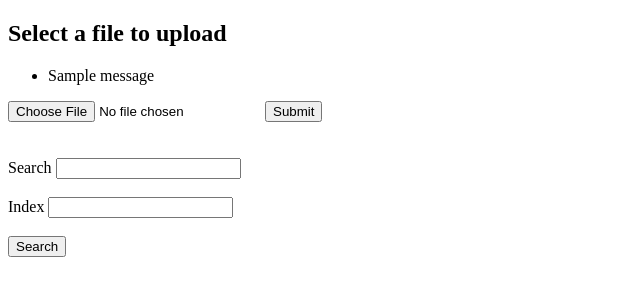
After one commit to kranthi0003/SIH, a Flask app: page /start in a window 1280 px wide. The commit adds this page. Shown: the top 300 px of the page, without its empty margins (0-640 px from the left). Run offline with Flask 2, Linux system fonts and the light colour scheme; one stand-in notice (Sample message) is shown; data that the repository does not hold is empty; some libraries are stand-ins or nearby versions.

Commit message:
ElasticSearch

```diff
--- /dev/null
+++ b/forms.py
@@ -0,0 +1,23 @@
+from flask_wtf import FlaskForm
+from wtforms import StringField, SubmitField
+from flask_wtf.file import FileField
+from wtforms.validators import InputRequired, Length
+
+class UploadForm(FlaskForm):
+    file = FileField()
+    submit = SubmitField('Submit')
+
+class QuesSearchForm(FlaskForm):
+	search = StringField('Search', validators = [InputRequired()])
+	index = StringField('Index', validators = [InputRequired()])
+	submit = SubmitField('Search')
+
+class EntryForm(FlaskForm):
+	#filename = StringField('File Path', validators = [InputRequired()])
+	index = StringField('Index', validators = [InputRequired()])
+	enter = SubmitField('Enter')
+
+class SearchForm(FlaskForm):
+	index = StringField('Index', validators = [InputRequired()])
+	query = StringField('Query', validators = [InputRequired()])
+	submit = SubmitField('Submit')
--- a/main.py
+++ b/main.py
@@ -1,8 +1,11 @@
 import os
 import urllib.request
-from flask import Flask, flash, request, redirect, render_template
+from flask import Flask, flash, request, redirect, render_template, session, url_for
 from werkzeug.utils import secure_filename
-from pdftotext import text_Convertor
+from forms import UploadForm, EntryForm, SearchForm, QuesSearchForm
+import PyPDF2
+from myclass import es
+import elasticsearch
 
 ALLOWED_EXTENSIONS = set(['txt', 'pdf', 'png', 'jpg', 'jpeg', 'gif'])
 
@@ -10,42 +13,161 @@ app = Flask(__name__)
 
 app.secret_key = "SIH"
 
-UPLOAD_FOLDER ='/home/kranthi-kiran/Desktop/app/uploads'
-##if using windows change the above path to store the uploaded files
+UPLOAD_FOLDER ='G:/SIH/Project/SIH/uploads'
 app.config['UPLOAD_FOLDER'] = UPLOAD_FOLDER
 app.config['MAX_CONTENT_LENGTH'] = 200 * 1024 * 1024
-# max size of 200MB
 
 def allowed_file(filename):
 	return '.' in filename and filename.rsplit('.', 1)[1].lower() in ALLOWED_EXTENSIONS
 
-def convertor():
-	convert = text_Convertor()
+def convertor(filename):
+	pdfFileObj = open('G:/SIH/Project/SIH/uploads/'+filename, 'rb')
+	pdfReader = PyPDF2.PdfFileReader(pdfFileObj)
+	print("Number of pages:-"+str(pdfReader.numPages))
+	num = pdfReader.numPages
+	i =0
+	file_res = open('G:/SIH/Project/SIH/converts/'+filename.split('.')[0]+'.txt','w',encoding='UTF-8')
+	while(i<num):
+		pageObj = pdfReader.getPage(i)
+		text=pageObj.extractText()
+		#print(text)
+		file_res.write('\n\nPage: '+str(i+1)+'\n\n'+text)
+		i=i+1
 
-@app.route('/')
+@app.route('/', methods = ['GET', 'POST'])
+@app.route('/start', methods = ['GET', 'POST'])
 def upload_form():
-	return render_template('index.html')
+	form1 = UploadForm()
+	form2 = QuesSearchForm()
+	res = []
+	es = elasticsearch.Elasticsearch()
+	if(form1.validate_on_submit() and ('submit' in request.form)):
+		if(request.form['submit'] == 'Submit'):
+			print('Hi1')
+			if 'file' not in request.files:
+				flash('No file part')
+				return redirect(request.url)
+			file = request.files['file']
+			print(file.filename)
+			if file.filename == '':
+				flash('No file selected for uploading')
+				return redirect(request.url)
+			if file and allowed_file(file.filename):
+				filename = secure_filename(file.filename)
+				file.save(os.path.join(app.config['UPLOAD_FOLDER'], filename))
+				flash('File successfully uploaded')
+				convertor(filename)
+				print(filename.split('.')[0])
+				#session['filename'] = filename.split('.')[0]
+				filename = filename.split('.')[0]
+				author = 'myind4'
+				book = open('G:/SIH/Project/SIH/converts/'+filename+'.txt')
+				lineNum = 0
+				txtNum = 0
+				try:
+					for lineText in book:
+					    lineNum += 1
+					    if len(lineText) > 0:
+					        txtNum += 1
+					        es.index(index=author, id=txtNum, body = {'lineNum': lineNum,'text': lineText})
+				except UnicodeDecodeError as e:
+					print("Decode error at: " + str(lineNum) + ':' + str(txtNum))
+					print(e)
+					book.close()
+				print(es.get(index=author, id=txtNum))
 
-@app.route('/', methods=['POST'])
-def upload_file():
-	if request.method == 'POST':
-        # check if the post request has the file part
-		if 'file' not in request.files:
-			flash('No file part')
-			return redirect(request.url)
-		file = request.files['file']
-		if file.filename == '':
-			flash('No file selected for uploading')
-			return redirect(request.url)
-		if file and allowed_file(file.filename):
-			filename = secure_filename(file.filename)
-			file.save(os.path.join(app.config['UPLOAD_FOLDER'], filename))
-			flash('File successfully uploaded')
-			convertor()
-			return redirect('/')
+			else:
+				flash('Allowed file types are txt, pdf, png, jpg, jpeg, gif')
+				return redirect(request.url)
+
+	if(form2.validate_on_submit() and ('submit' in request.form)):
+		if(request.form['submit'] == 'Search'):
+			print('HI')
+			'''print('HI')
+			session['index'] = form2.index.data
+			session['query'] = form2.search.data
+			print(form2.index.data)
+			print(form2.search.data)
+			return redirect(url_for('search'))'''
+
+			author = form2.index.data
+			query = form2.search.data
+			print(form2.index.data)
+			print(form2.search.data)
+			numResults = 10
+
+			results = es.search(
+				index=author,
+				body={
+				    "size": numResults,
+				    "query": {"match": {"text": {"query": query}}}})
+			print('befRes')
+			print(results)
+
+			hitCount = results['hits']['total']['value']
+			print(hitCount)
+			if hitCount > 0:
+				if hitCount is 1:
+				    print(str(hitCount) + ' result')
+				else:
+				    print(str(hitCount) + ' results')
+
+				for hit in results['hits']['hits']:
+				    text = hit['_source']['text']
+				    lineNum = hit['_source']['lineNum']
+				    score = hit['_score']
+				    title = hit['_type']
+				    if lineNum > 1:
+				        previousLine = es.get(index=author,id=lineNum-1)
+				    #nextLine = es.get(index=author, id=lineNum+1)
+				    res.append(title + ': ' + str(lineNum) + ' (' + str(score) + '): ')
+				    res.append(previousLine['_source']['text'] + text + nextLine['_source']['text'])
+				print(res)
+			else:
+				print('No results')
+
+			#return render_template('start.html', res=res)
+	res = res
+	return render_template('start.html', form1 = form1, form2 = form2, res = res)
+
+
+'''@app.route('/search', methods = ['GET', 'POST'])
+def search():
+	numResults = 10
+	es = elasticsearch.Elasticsearch()
+
+	results = es.search(
+		index=author,
+		body={
+		    "size": numResults,
+		    "query": {"match": {"text": {"query": query}}}})
+
+	print(results)
+
+	hitCount = results['hits']['total']['value']
+	print(hitCount)
+	if hitCount > 0:
+		if hitCount is 1:
+		    print(str(hitCount) + ' result')
 		else:
-			flash('Allowed file types are txt, pdf, png, jpg, jpeg, gif')
-			return redirect(request.url)
+		    print(str(hitCount) + ' results')
+
+		for hit in results['hits']['hits']:
+		    text = hit['_source']['text']
+		    lineNum = hit['_source']['lineNum']
+		    score = hit['_score']
+		    title = hit['_type']
+		    if lineNum > 1:
+		        previousLine = es.get(index=author,id=lineNum-1)
+		    nextLine = es.get(index=author, id=lineNum+1)
+		    res.append(title + ': ' + str(lineNum) + ' (' + str(score) + '): ')
+		    res.append(previousLine['_source']['text'] + text + nextLine['_source']['text'])
+	else:
+		print('No results')
+
+	#print(form)
+
+	return render_template('search.html', res=res)'''
 
 if __name__ == "__main__":
     app.run(debug=True)
--- /dev/null
+++ b/myclass.py
@@ -0,0 +1,3 @@
+from elasticsearch import Elasticsearch
+
+es = Elasticsearch()
--- /dev/null
+++ b/templates/start.html
@@ -0,0 +1,50 @@
+<!doctype html>
+<head>
+	<title>Python Flask File Upload Example</title>
+</head>
+<body>
+	<h2>Select a file to upload</h2>
+	<p>
+		{% with messages = get_flashed_messages() %}
+		  {% if messages %}
+			<ul class=flashes>
+			{% for message in messages %}
+			  <li>{{ message }}</li>
+			{% endfor %}
+			</ul>
+		  {% endif %}
+		{% endwith %}
+	</p>
+	<form method="post" action="/" enctype="multipart/form-data">
+	    <!--<dl>
+			<p>
+				<input type="file" name="file" autocomplete="off" required>
+			</p>
+	    </dl>
+	    <p>
+			<input type="submit" value="Submit">
+		</p>-->
+		{{ form1.hidden_tag() }}
+		{{ form1.file }}
+		{{ form1.submit }}
+	</form><br><br>
+
+	<form method="post" action="#" enctype="multipart/form-data">
+		{{ form2.hidden_tag() }}
+		{{ form2.search.label }}
+		{{ form2.search }}<br><br>
+		{{ form2.index.label }}
+		{{ form2.index }}<br><br>
+		{{ form2.submit }}
+
+		<br>
+			{% for item in res %}
+				<p style="font-size:25px;color:  #2e86c1;">
+					</style>>
+						{{ item }}
+						<br>
+				</p>
+			{% endfor %}
+	</form>
+</body>
+</html>
```
Also changed, not shown: pdftotext.py (+4 -3 lines), templates/index.html (+53 -24 lines), templates/search.html (added, +69 -0 lines), converts/sample.txt (renamed from text_file/text.txt).
